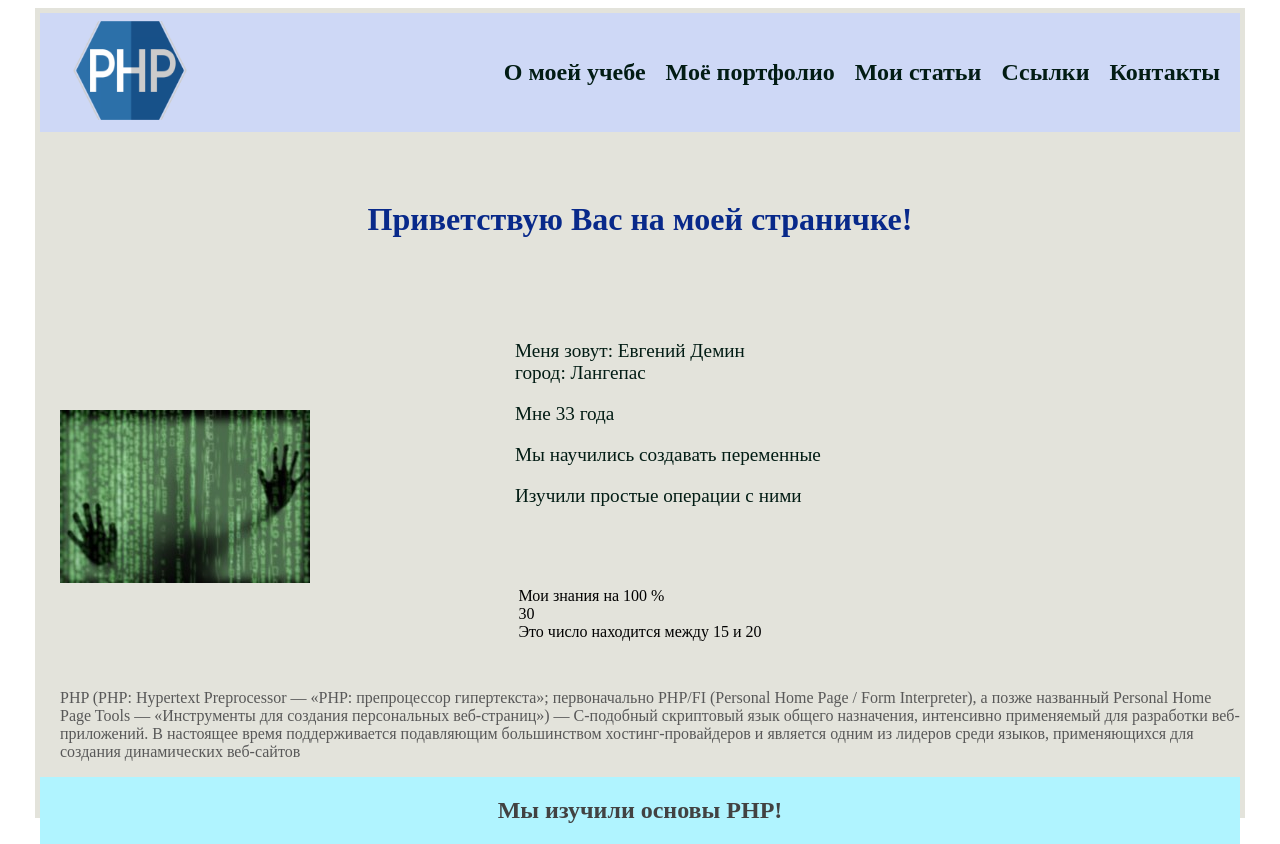
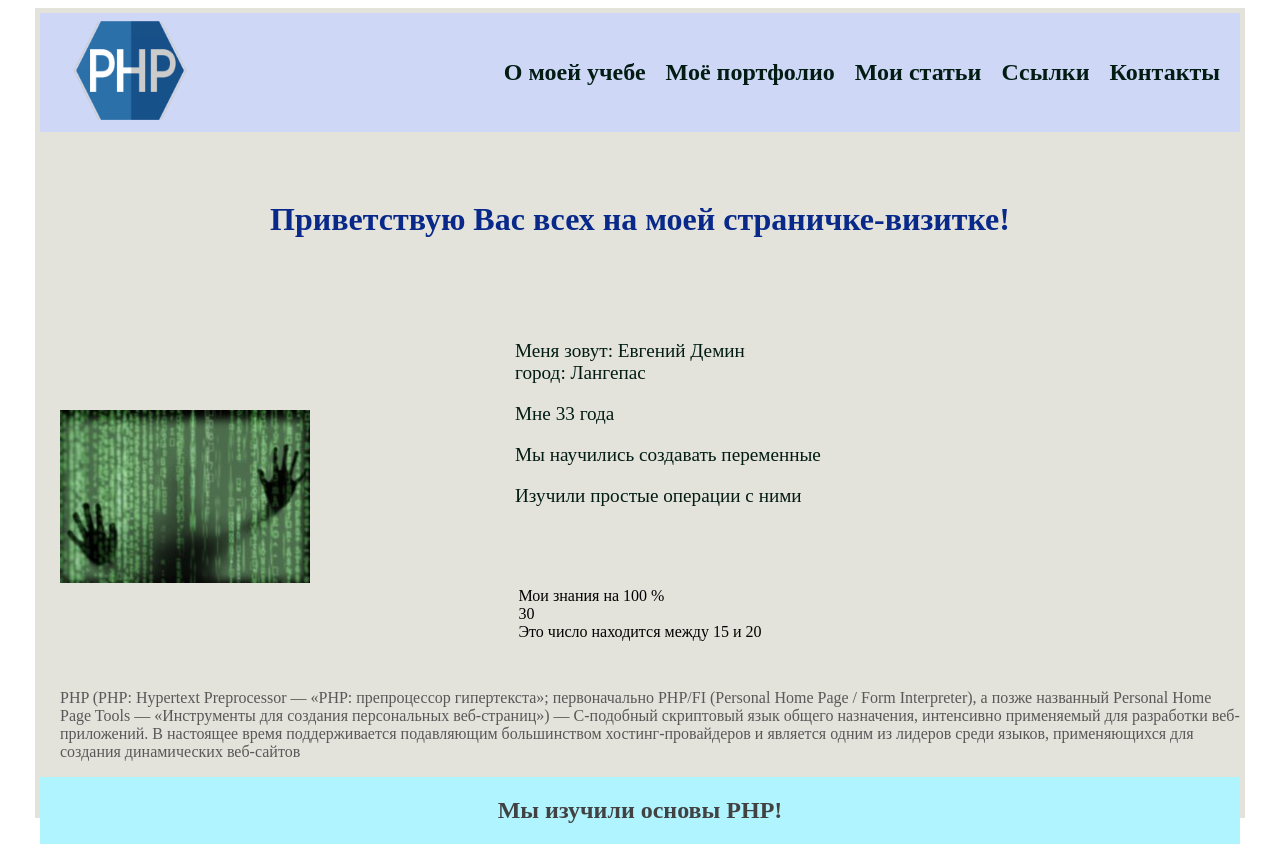
Before and after one commit to darthdem/practicePHP, a PHP site: page / in a window 1280 px wide. Run offline with PHP 8.4, Linux system fonts and the light colour scheme.

Commit message:
Update index.php

```diff
--- a/index.php
+++ b/index.php
@@ -1,7 +1,5 @@
-
-
 <?php
- $p = 'Приветствую Вас на моей страничке!';
+ $p = 'Приветствую Вас всех на моей страничке-визитке!';
 ?>
 
 <?php
```
